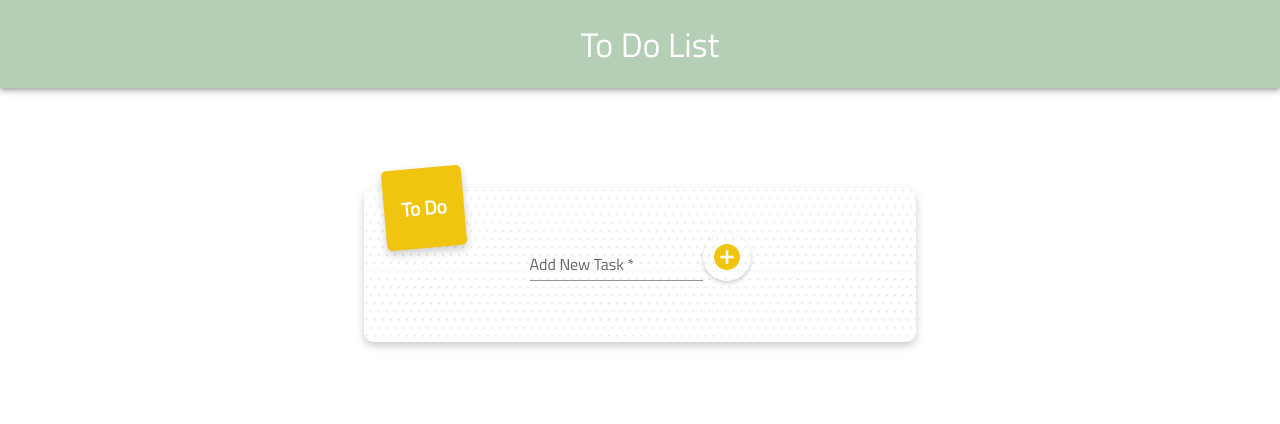
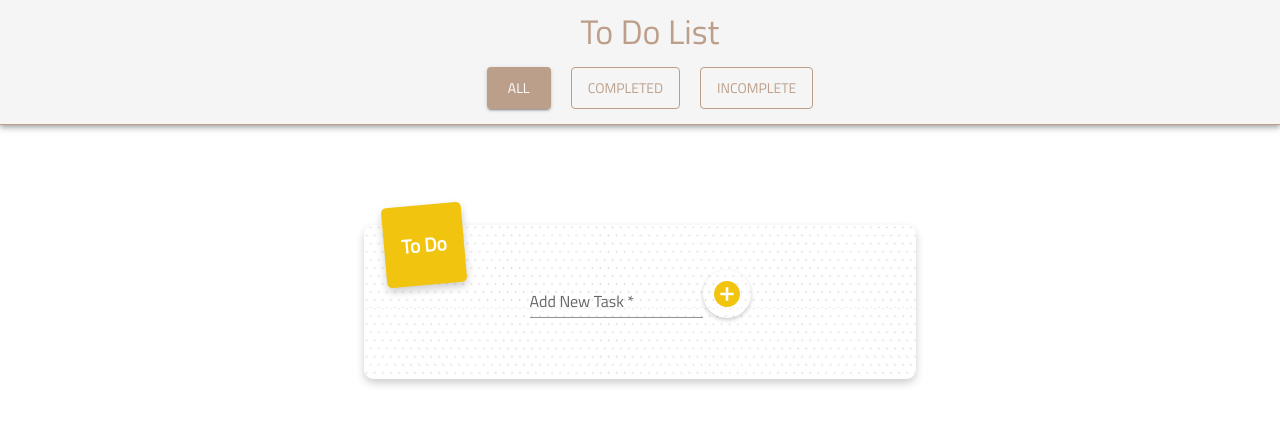
Before and after one commit to GiseOt/To-Do-List, a React (Vite) app: page / in a window 1280 px wide. Shown: the top 424 px of the page. Built offline with nearby package versions, Linux system fonts and the light colour scheme.

Commit message:
feat: added filtering functionality and routes

```diff
--- a/src/App.jsx
+++ b/src/App.jsx
@@ -1,7 +1,7 @@
 import { Routes, Route } from "react-router";
 import Navbar from "./components/Navbar";
 import TaskList from "./components/TaskList";
-import DeleteModal from "./components/DeleteModal";
+import { TaskProvider } from "./context/TaskContext";
 
 // Design
 import { Container, CssBaseline } from "@mui/material";
@@ -16,6 +16,7 @@ function App() {
 	});
 
 	return (
+		<TaskProvider>
 			<ThemeProvider theme={theme}>
 				<CssBaseline />
 				<Navbar />
@@ -23,12 +24,16 @@ function App() {
 					maxWidth="sm"
 					sx={{ display: "flex", justifyContent: "center" }}
 				>
-				<TaskList />
 					<Routes>
-					<Route path="/deletetask" element={<DeleteModal />} />
+						<Route path="/" element={<TaskList />} />
+						<Route path="/deletetask" element={<TaskList />} />
+						<Route path="/completed" element={<TaskList />} />
+						<Route path="/incomplete" element={<TaskList />} />
+						<Route path="/edit-task/:taskId" element={<TaskList />} />
 					</Routes>
 				</Container>
 			</ThemeProvider>
+		</TaskProvider>
 	);
 }
 
--- a/src/components/DeleteModal.jsx
+++ b/src/components/DeleteModal.jsx
@@ -34,17 +34,12 @@ const DeleteModal = ({ open, onClose, onDelete }) => {
 						variant="contained"
 						color="error"
 						component={Link}
-						to="/task"
+						to="/"
 						sx={{ mr: 2 }}
 					>
 						Delete
 					</Button>
-					<Button
-						onClick={onClose}
-						variant="outlined"
-						component={Link}
-						to="/task"
-					>
+					<Button onClick={onClose} variant="outlined" component={Link} to="/">
 						Cancel
 					</Button>
 				</Box>
--- a/src/components/EditTask.jsx
+++ b/src/components/EditTask.jsx
@@ -1,19 +1,19 @@
+import { useNavigate } from "react-router-dom";
 import { Button, ButtonGroup, TextField, Stack } from "@mui/material";
-import { useNavigate } from "react-router-dom";
 
 const EditTask = ({ taskText, setIsEdit, handleEditConfirm }) => {
 	const navigate = useNavigate();
 
 	const handleCancelEdit = () => {
 		setIsEdit(false);
-		navigate("/task");
+		navigate("/");
 	};
 
 	const handleEditTask = (e) => {
 		e.preventDefault();
 		const newTaskText = e.target.descripcion.value;
 		handleEditConfirm(newTaskText);
-		navigate("/task");
+		navigate("/");
 	};
 
 	return (
--- a/src/components/Navbar.jsx
+++ b/src/components/Navbar.jsx
@@ -1,16 +1,111 @@
-import { AppBar, Box, Toolbar, Typography } from "@mui/material";
+import { useTaskContext } from "../context/TaskContext";
+import { Link } from "react-router-dom";
+import { AppBar, Box, Toolbar, Typography, Button } from "@mui/material";
 
 const Navbar = () => {
+	const { setFilter, filter } = useTaskContext();
+
 	return (
 		<Box sx={{ flexGrow: 1 }}>
 			<AppBar
 				position="static"
-				sx={{ backgroundColor: "#B5CFB7", paddingLeft: "20px", marginTop: "0", paddingBlock:"20px" , marginBottom:"100px"}}
+				sx={{
+					backgroundColor: "#F5F5F5",
+					paddingLeft: "20px",
+					paddingBlock: "10px",
+					borderBottom: "1px solid #BC9F8B",
+					marginBottom: "100px",
+				}}
 			>
-				<Toolbar variant="dense" sx={{margin:"auto"}}>
-					<Typography variant="h4" color="inherit" component="div">
+				<Toolbar
+					variant="dense"
+					sx={{
+						display: "flex",
+						flexDirection: "column",
+						alignItems: "center",
+						justifyContent: "center",
+						gap: "10px",
+						flexWrap: "wrap",
+					}}
+				>
+					<Typography variant="h4" color="#BC9F8B" component="div">
 						To Do List
 					</Typography>
+					{/* Filter Buttons */}
+					<Box
+						sx={{
+							display: "flex",
+							flexDirection: "row",
+							gap: "10px",
+							flexWrap: "wrap",
+							justifyContent: "center",
+						}}
+					>
+						<Button
+							variant={filter === "all" ? "contained" : "outlined"}
+							sx={{
+								margin: "5px",
+								color: filter === "all" ? "#fff" : "#BC9F8B",
+								backgroundColor: filter === "all" ? "#BC9F8B" : "transparent",
+								borderColor: "#BC9F8B",
+								"&:hover": {
+									backgroundColor: filter === "all" ? "#a88f7f" : "#e0e0e0",
+									borderColor: "#a88f7f",
+								},
+								fontSize: { xs: "0.75rem", sm: "0.875rem" },
+								padding: { xs: "6px 12px", sm: "8px 16px" },
+							}}
+							onClick={() => setFilter("all")}
+							component={Link}
+							to="/"
+						>
+							All
+						</Button>
+						<Button
+							variant={filter === "completed" ? "contained" : "outlined"}
+							sx={{
+								margin: "5px",
+								color: filter === "completed" ? "#fff" : "#BC9F8B",
+								backgroundColor:
+									filter === "completed" ? "#BC9F8B" : "transparent",
+								borderColor: "#BC9F8B",
+								"&:hover": {
+									backgroundColor:
+										filter === "completed" ? "#a88f7f" : "#e0e0e0",
+									borderColor: "#a88f7f",
+								},
+								fontSize: { xs: "0.75rem", sm: "0.875rem" },
+								padding: { xs: "6px 12px", sm: "8px 16px" },
+							}}
+							onClick={() => setFilter("completed")}
+							component={Link}
+							to="/completed"
+						>
+							Completed
+						</Button>
+						<Button
+							variant={filter === "incomplete" ? "contained" : "outlined"}
+							sx={{
+								margin: "5px",
+								color: filter === "incomplete" ? "#fff" : "#BC9F8B",
+								backgroundColor:
+									filter === "incomplete" ? "#BC9F8B" : "transparent",
+								borderColor: "#BC9F8B",
+								"&:hover": {
+									backgroundColor:
+										filter === "incomplete" ? "#a88f7f" : "#e0e0e0",
+									borderColor: "#a88f7f",
+								},
+								fontSize: { xs: "0.75rem", sm: "0.875rem" },
+								padding: { xs: "6px 12px", sm: "8px 16px" },
+							}}
+							onClick={() => setFilter("incomplete")}
+							component={Link}
+							to="/incomplete"
+						>
+							Incomplete
+						</Button>
+					</Box>
 				</Toolbar>
 			</AppBar>
 		</Box>
--- a/src/components/TaskList.jsx
+++ b/src/components/TaskList.jsx
@@ -1,5 +1,5 @@
 import { useTaskContext } from "../context/TaskContext";
-import { Link } from "react-router-dom";
+import { Link} from "react-router-dom";
 import { useState } from "react";
 import EditTask from "./EditTask";
 import DeleteModal from "./DeleteModal";
@@ -21,7 +21,7 @@ import { FaEdit, FaTrashAlt } from "react-icons/fa";
 import Image1 from "../assets/background.png";
 
 const TaskList = () => {
-	const { tasks, addTask, deleteTask, editTask } = useTaskContext();
+	const { tasks, addTask, deleteTask, editTask, toggleTaskCompletion } = useTaskContext();
 	const [newTask, setNewTask] = useState("");
 	const [error, setError] = useState(false);
 	const [taskToDelete, setTaskToDelete] = useState(null);
@@ -158,6 +158,8 @@ const TaskList = () => {
 						sx={{ display: "flex", alignItems: "center" }}
 					>
 						<Checkbox
+							checked={task.completed || false}
+							onChange={() => toggleTaskCompletion(task.id)}
 							sx={{
 								color: "#B5CFB7",
 								"&.Mui-checked": {
@@ -173,7 +175,13 @@ const TaskList = () => {
 									handleEditConfirm={handleEditConfirm}
 								/>
 							) : (
-								<Typography variant="body1" sx={{ fontSize: "1.2rem" }}>
+								<Typography
+									variant="body1"
+									sx={{
+										fontSize: "1.2rem",
+										textDecoration: task.completed ? "line-through" : "none",
+									}}
+								>
 									{task.text}
 								</Typography>
 							)}
@@ -185,7 +193,7 @@ const TaskList = () => {
 									sx={{ color: "#BC9F8B" }}
 									onClick={() => handleEditClick(task.id)}
 									component={Link}
-									to="/edit-task"
+									to={`/edit-task/${task.id}`}
 								>
 									<FaEdit />
 								</IconButton>
--- a/src/context/TaskContext.jsx
+++ b/src/context/TaskContext.jsx
@@ -7,6 +7,7 @@ const TaskContext = createContext();
 export const TaskProvider = ({ children }) => {
 	const [tasks, setTasks] = useState(getSavedTasks());
 	const [error, setError] = useState(false);
+     const [filter, setFilter] = useState("all");
 
 	//Add tasks
 	const addTask = (taskText) => {
@@ -28,6 +29,7 @@ export const TaskProvider = ({ children }) => {
 		setTasks(updatedTasks);
 		setSavedTasks(updatedTasks);
 	};
+
 	//Edit tasks
 	const editTask = (taskId, newText) => {
 		const updatedTasks = tasks.map((task) =>
@@ -37,9 +39,35 @@ export const TaskProvider = ({ children }) => {
 		setSavedTasks(updatedTasks);
 	};
 
+  //Filter tasks
+     const toggleTaskCompletion = (taskId) => {
+				const updatedTasks = tasks.map((task) =>
+					task.id === taskId ? { ...task, completed: !task.completed } : task
+				);
+				setTasks(updatedTasks);
+				setSavedTasks(updatedTasks);
+			};
+
+			const filteredTasks = tasks.filter((task) => {
+				if (filter === "completed") return task.completed;
+				if (filter === "incomplete") return !task.completed;
+				return true;
+
+			});
+
 	return (
 		<TaskContext.Provider
-			value={{ tasks, addTask, deleteTask, editTask, error, setError }}
+			value={{
+				tasks: filteredTasks,
+				addTask,
+				deleteTask,
+				editTask,
+				toggleTaskCompletion,
+				error,
+				setError,
+				setFilter,
+				filter,
+			}}
 		>
 			{children}
 		</TaskContext.Provider>
--- a/src/main.jsx
+++ b/src/main.jsx
@@ -1,12 +1,9 @@
 import { BrowserRouter } from "react-router-dom";
 import { createRoot } from "react-dom/client";
-import { TaskProvider } from "./context/TaskContext";
 import App from "./App.jsx";
 
 createRoot(document.getElementById("root")).render(
 	<BrowserRouter>
-      <TaskProvider>
 		<App />
-        </TaskProvider>
 	</BrowserRouter>
 );
```
Lines whose indentation alone changed are shown as unchanged.
